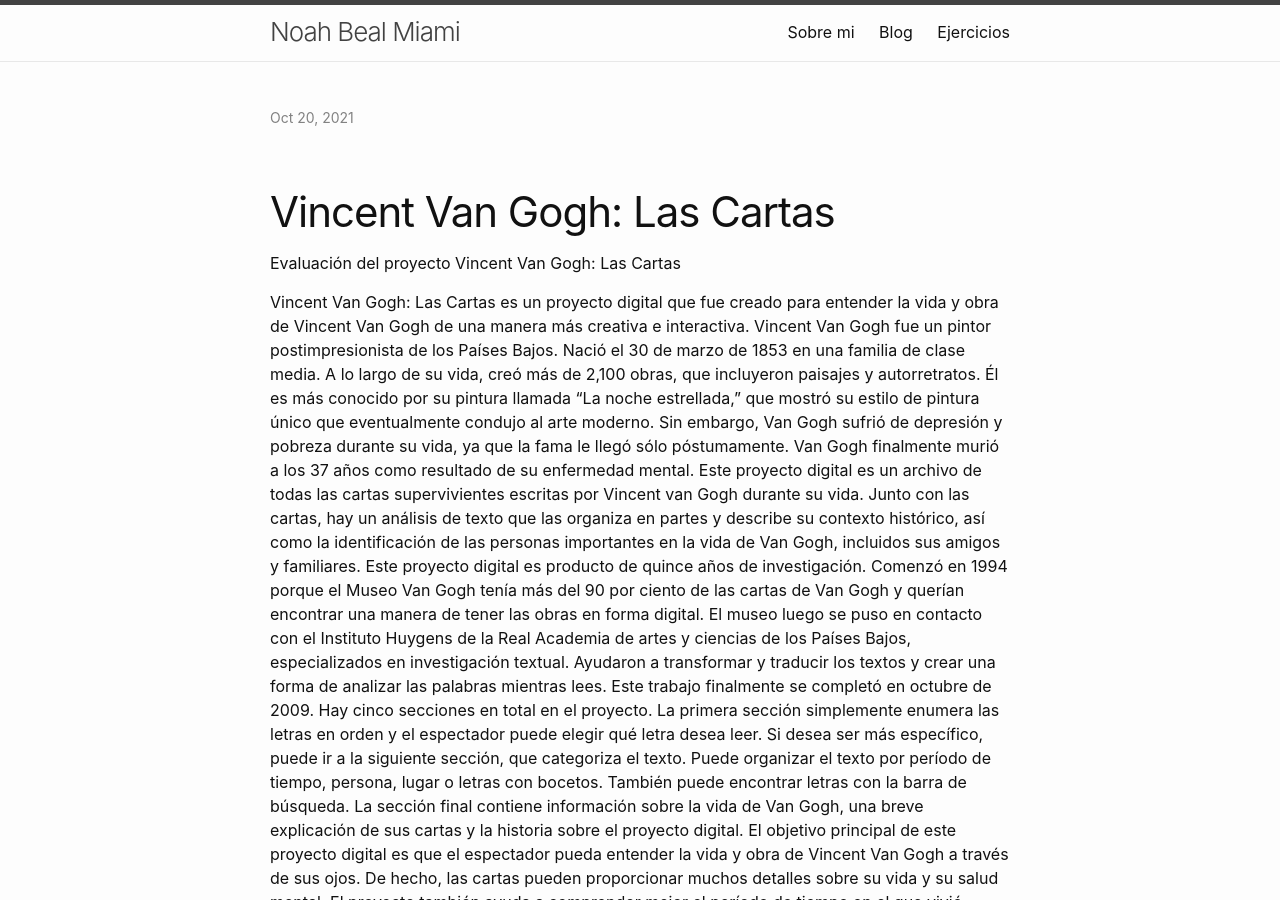
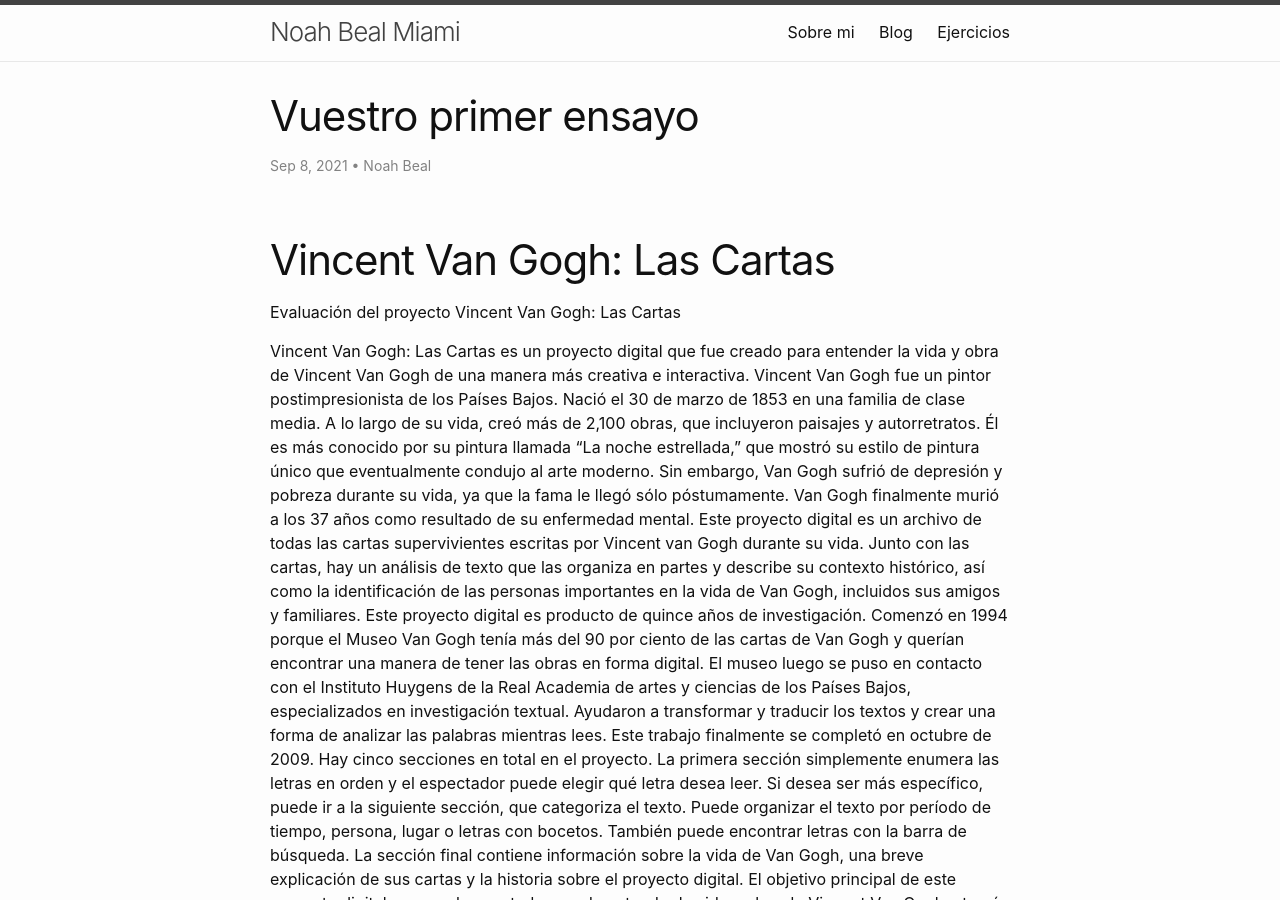
Before and after one commit to NoahBeal/NoahBeal.github.io, a Jekyll site: the page built from _posts/2021-10-06-evaluacion-ed-digital.md, in a window 1280 px wide and 900 px high. Built offline with Jekyll 4.4.1, drawn with Linux system fonts in a browser that asks for light colours; our own code applies the rules of GitHub Pages for plain Markdown files; some of the changed lines change nothing that is shown.

Commit message:
Update 2021-10-06-evaluacion-ed-digital.md

```diff
--- a/_posts/2021-10-06-evaluacion-ed-digital.md
+++ b/_posts/2021-10-06-evaluacion-ed-digital.md
@@ -1,10 +1,8 @@
 ---
 layout: post
-title: "Evaluación del proyecto Vincent Van Gogh: Las Cartas"
-author:
-- Noah Beal
-- date: 2021-10-06
-meta:"SPA410"
+title: "Vuestro primer ensayo"
+date: 2021-09-08
+author: Noah Beal
 ---
 # Vincent Van Gogh: Las Cartas
 
```
